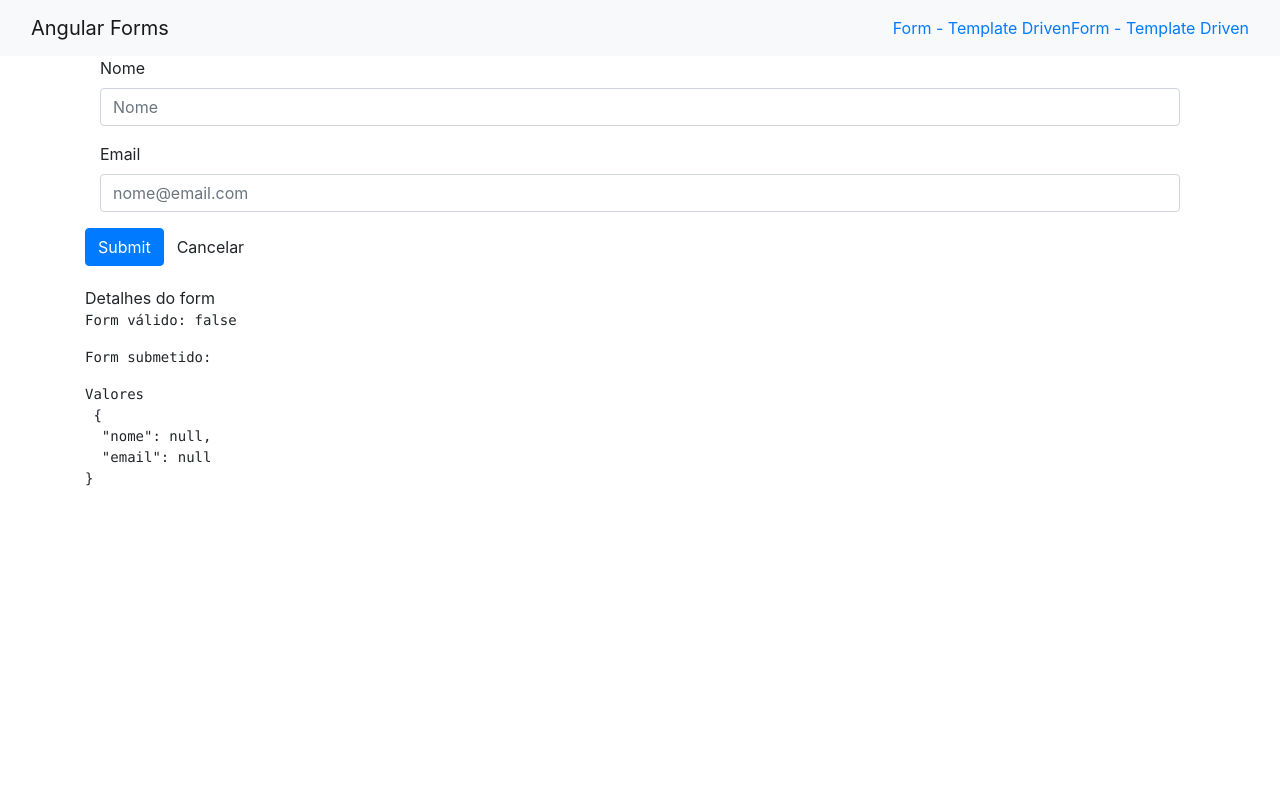
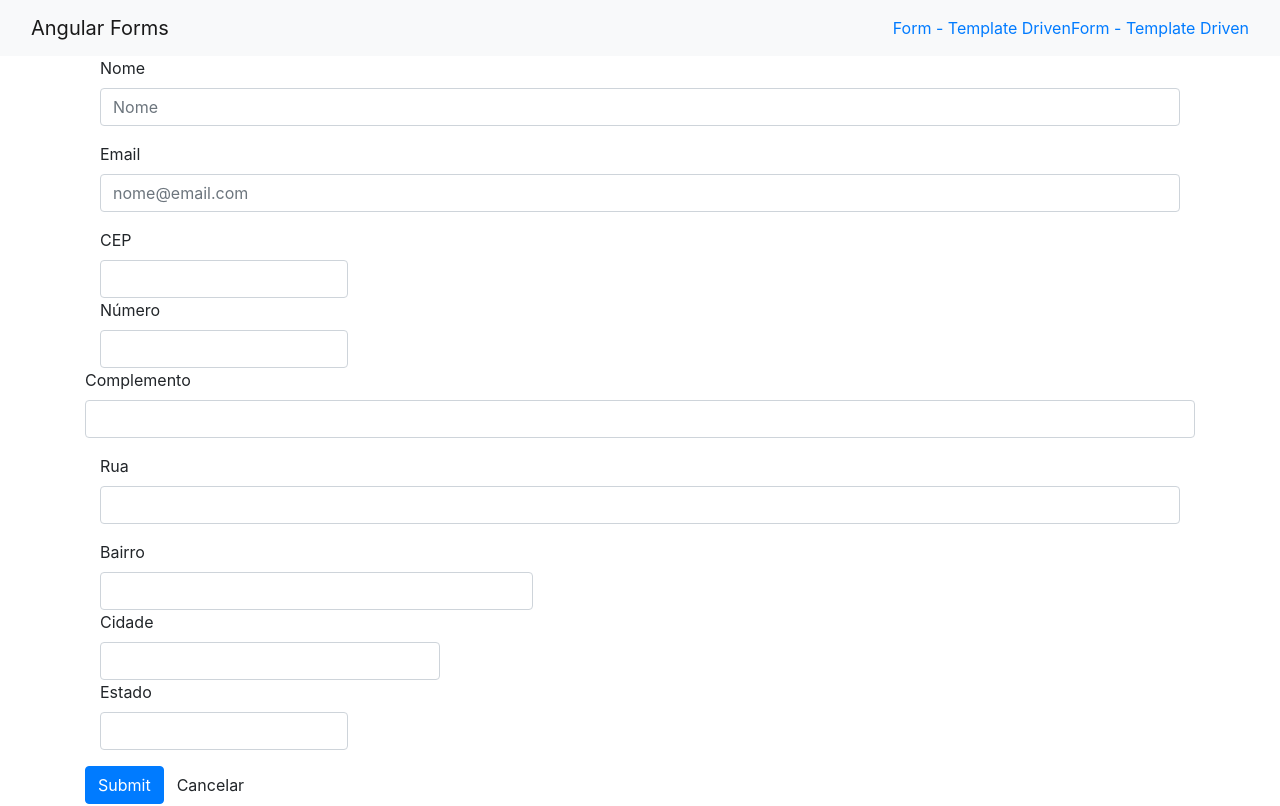
Before and after one commit to MarceloHEcker/curso-angular, an Angular app: page /dataForm in a window 1280 px wide. Shown: the top 806 px of the page. Built offline with nearby package versions, Linux system fonts and the light colour scheme.

Commit message:
changes on form

```diff
--- a/src/app/data-form/data-form.component.html
+++ b/src/app/data-form/data-form.component.html
@@ -5,11 +5,18 @@
     </div>
 
     <div class="col-sm-12">
-			<input type="text" class="form-control" formControlName="nome" id="nome" placeholder="Nome">
+      <input
+        type="text"
+        class="form-control"
+        formControlName="nome"
+        id="nome"
+        placeholder="Nome"
+      />
 
       <app-campo-control-erro
         [mostrarErro]="verificaValidTouched('nome')"
-									msgErro="Nome é obrigatório.">
+        msgErro="Nome é obrigatório."
+      >
       </app-campo-control-erro>
     </div>
   </div>
@@ -20,23 +27,141 @@
     </div>
 
     <div class="col-sm-12">
-			<input type="email" class="form-control" formControlName="email" id="email" placeholder="nome@email.com">
+      <input
+        type="email"
+        class="form-control"
+        formControlName="email"
+        id="email"
+        placeholder="nome@email.com"
+      />
 
       <app-campo-control-erro
         [mostrarErro]="verificaValidTouched('email')"
-									msgErro="Email é obrigatório.">
+        msgErro="Email é obrigatório."
+      >
       </app-campo-control-erro>
       <app-campo-control-erro
         [mostrarErro]="verificaEmailInvalido()"
-									msgErro="Email inválido.">
+        msgErro="Email inválido."
+      >
       </app-campo-control-erro>
+    </div>
+  </div>
+
+  <div formGroupName="endereco">
+    <div class="form-group">
+      <div class="col-md-3" [ngClass]="aplicaCssErro('endereco.cep')">
+        <label for="cep" class="control-label">CEP</label>
+        <input
+          type="text"
+          class="form-control"
+          id="cep"
+          formControlName="cep"
+          (blur)="consultaCEP()"
+        />
+        <app-campo-control-erro
+          [mostrarErro]="verificaValidTouched('endereco.cep')"
+          msgErro="CEP é obrigatório."
+        >
+        </app-campo-control-erro>
+      </div>
+
+      <div class="col-md-3" [ngClass]="aplicaCssErro('endereco.numero')">
+        <label for="numero" class="control-label">Número</label>
+        <input
+          type="text"
+          class="form-control"
+          id="numero"
+          formControlName="numero"
+        />
+        <app-campo-control-erro
+          [mostrarErro]="verificaValidTouched('endereco.numero')"
+          msgErro="Número é obrigatório"
+        ></app-campo-control-erro>
+      </div>
+
+      <div class="md-6">
+        <label for="complemento" class="control-label">Complemento</label>
+        <input
+          type="text"
+          class="form-control"
+          id="complemento"
+          formControlName="complemento"
+        />
+      </div>
+    </div>
+
+    <div class="form-group" [ngClass]="aplicaCssErro('endereco.rua')">
+      <div class="col-sm-12">
+        <label for="rua" class="control-label">Rua</label>
+      </div>
+
+      <div class="col-sm-12">
+        <input
+          type="text"
+          class="form-control"
+          id="rua"
+          formControlName="rua"
+        />
+
+        <app-campo-control-erro
+          [mostrarErro]="verificaValidTouched('endereco.rua')"
+          msgErro="Rua é obrigatório."
+        >
+        </app-campo-control-erro>
+      </div>
+    </div>
+
+    <div class="form-group">
+      <div class="col-md-5" [ngClass]="aplicaCssErro('endereco.bairro')">
+        <label for="bairro" class="control-label">Bairro</label>
+        <input
+          type="text"
+          class="form-control"
+          id="bairro"
+          formControlName="bairro"
+        />
+        <app-campo-control-erro
+          [mostrarErro]="verificaValidTouched('endereco.bairro')"
+          msgErro="Bairro é obrigatório."
+        >
+        </app-campo-control-erro>
+      </div>
+
+      <div class="col-md-4" [ngClass]="aplicaCssErro('endereco.cidade')">
+        <label for="cidade" class="control-label">Cidade</label>
+        <input
+          type="text"
+          class="form-control"
+          id="cidade"
+          formControlName="cidade"
+        />
+        <app-campo-control-erro
+          [mostrarErro]="verificaValidTouched('endereco.cidade')"
+          msgErro="Cidade é obrigatório."
+        >
+        </app-campo-control-erro>
+      </div>
+
+      <div class="col-md-3" [ngClass]="aplicaCssErro('endereco.estado')">
+        <label for="estado" class="control-label">Estado</label>
+        <input
+          type="text"
+          class="form-control"
+          id="estado"
+          formControlName="estado"
+        />
+        <app-campo-control-erro
+          [mostrarErro]="verificaValidTouched('endereco.estado')"
+          msgErro="Estado é obrigatório."
+        >
+        </app-campo-control-erro>
+      </div>
     </div>
   </div>
 
   <button type="submit" class="btn btn-primary">Submit</button>
   <button class="btn" (click)="resetar()">Cancelar</button>
 
-
   <app-form-debug [form]="formulario"></app-form-debug>
-
 </form>
--- a/src/app/data-form/data-form.component.ts
+++ b/src/app/data-form/data-form.component.ts
@@ -1,66 +1,159 @@
 import { HttpClient } from '@angular/common/http';
 import { Component, OnInit } from '@angular/core';
-import { FormGroup, FormControl, FormBuilder, Validators } from "@angular/forms";
+import {
+  FormGroup,
+  FormControl,
+  FormBuilder,
+  Validators
+} from '@angular/forms';
 import { map } from 'rxjs/operators';
 
-@Component( {
+@Component({
   selector: 'app-data-form',
   templateUrl: './data-form.component.html',
-  styleUrls: [ './data-form.component.css' ]
-} )
+  styleUrls: ['./data-form.component.css']
+})
 export class DataFormComponent implements OnInit {
-
   formulario: FormGroup;
 
-  constructor( private formBuilder: FormBuilder, private http: HttpClient ) { }
+  constructor(private formBuilder: FormBuilder, private http: HttpClient) {}
 
   ngOnInit() {
     /*this.formulario = new FormGroup({
       nome: new FormControl(null),
-      email: new FormControl(null)
+      email: new FormControl(null),
+
+      endereco: new FormGroup({
+        cep: new FormControl(null)
+      })
+
     });*/
 
-    this.formulario = this.formBuilder.group( {
-      nome: [ null, Validators.required ],
-      email: [ null, [ Validators.required, Validators.email ] ]
-    } );
+    this.formulario = this.formBuilder.group({
+      nome: [null, Validators.required],
+      email: [null, [Validators.required, Validators.email]],
+
+      endereco: this.formBuilder.group({
+        cep: [null, Validators.required],
+        numero: [null, Validators.required],
+        complemento: [null],
+        rua: [null, Validators.required],
+        bairro: [null, Validators.required],
+        cidade: [null, Validators.required],
+        estado: [null, Validators.required]
+      })
+    });
 
     //Validators.pattern("[a-z0-9!#$%&'*+/=?^_`{|}~-]+(?:\.[a-z0-9!#$%&'*+/=?^_`{|}~-]+)*@(?:[a-z0-9](?:[a-z0-9-]*[a-z0-9])?\.)+[a-z0-9](?:[a-z0-9-]*[a-z0-9])?")
     //[Validators.required, Validators.minLength(3), Validators.maxLength(20)]
   }
 
   onSubmit() {
-    console.log( this.formulario );
+    console.log(this.formulario);
 
-    this.http.post( 'https://httpbin.org/post', JSON.stringify( this.formulario.value ) )
-      .pipe( map( res => res ) )
-      .subscribe( dados => {
-        console.log( 'dados', dados );
-        //this.formulario.reset();
-      },
-        ( error: any ) => console.log( 'error', error ) );
+    if (this.formulario.valid) {
+      this.http
+        .post('https://httpbin.org/post', JSON.stringify(this.formulario.value))
+        .pipe(map(res => res))
+        .subscribe(
+          dados => {
+            console.log('dados', dados);
+            //this.formulario.reset();
+          },
+          (error: any) => console.log('error', error)
+        );
+    } else {
+      console.log('formulario invalido');
+      this.verificaValidacoesForm(this.formulario);
+    }
+  }
+
+  verificaValidacoesForm(formGroup: FormGroup) {
+    Object.keys(formGroup.controls).forEach(campo => {
+      console.log(campo);
+      const controle = formGroup.get(campo);
+      controle.markAsDirty();
+      if (controle instanceof FormGroup) {
+        this.verificaValidacoesForm(controle);
+      }
+    });
   }
 
   resetar() {
     this.formulario.reset();
   }
 
-  verificaValidTouched( campo ) {
-    return !this.formulario.get( campo ).valid && this.formulario.get( campo ).touched;
+  verificaValidTouched(campo: string) {
+    return (
+      !this.formulario.get(campo).valid &&
+      (this.formulario.get(campo).touched || this.formulario.get(campo).dirty)
+    );
   }
 
   verificaEmailInvalido() {
-    let campoEmail = this.formulario.get( 'email' );
-    if ( campoEmail.errors ) {
-      return campoEmail.errors[ 'email' ] && campoEmail.touched;
+    const campoEmail = this.formulario.get('email');
+    if (campoEmail.errors) {
+      return campoEmail.errors['email'] && campoEmail.touched;
     }
   }
 
-  aplicaCssErro( campo ) {
+  aplicaCssErro(campo: string) {
     return {
-      'has-error': this.verificaValidTouched( campo ),
-      'has-feedback': this.verificaValidTouched( campo )
+      'has-error': this.verificaValidTouched(campo),
+      'has-feedback': this.verificaValidTouched(campo)
+    };
+  }
+
+  consultaCEP() {
+    let cep = this.formulario.get('endereco.cep').value;
+
+    //Nova variável "cep" somente com dígitos
+    cep = cep.replace(/\D/g, '');
+
+    if (cep != '') {
+      //Expressão regular para validar o CEP
+      var validacep = /^[0-9]{8}$/;
+
+      //Valida o formato do CEP
+      if (validacep.test(cep)) {
+        this.resetaDadosForm();
+
+        this.http
+          .get(`//viacep.com.br/ws/${cep}/json`)
+          .pipe(map(dados => dados.json()))
+          .subscribe(dados => this.populaDadosForm(dados));
+      }
     }
   }
 
+  populaDadosForm(dados) {
+    this.formulario.setValue({});
+
+    this.formulario.patchValue({
+      endereco: {
+        rua: dados.logradouro,
+        //cep: dados.cep,
+        complemento: dados.complemento,
+        bairro: dados.bairro,
+        cidade: dados.localidade,
+        estado: dados.uf
+      }
+    });
+
+    this.formulario.get('nome').setValue('Loiane');
+
+    //console.log(form);
+  }
+
+  resetaDadosForm() {
+    this.formulario.patchValue({
+      endereco: {
+        rua: null,
+        complemento: null,
+        bairro: null,
+        cidade: null,
+        estado: null
+      }
+    });
+  }
 }
```
Lines whose indentation alone changed are shown as unchanged.
